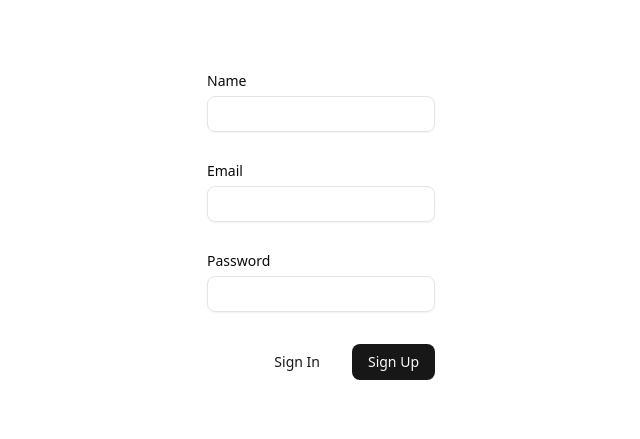
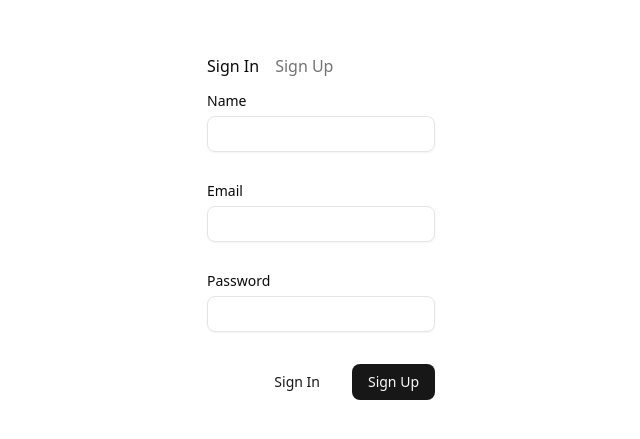
Before and after one commit to Alevit-Team/nextjs-boilerplate, a Next.js app: page /sign-up in a window 1280 px wide. Shown: the part 173-612 px from the top of the page, without its empty margins (319-959 px from the left). Built offline with nearby package versions, Linux system fonts and the light colour scheme; no server answers; what @next/env would draw is missing.

Commit message:
feat: enhance sign-in and sign-up pages with navigation links
- Added navigation links to the sign-in and sign-up pages for improved user experience.
- Wrapped forms in a section with a header to better structure the layout.

```diff
--- a/src/app/(front-end)/(auth)/sign-in/page.tsx
+++ b/src/app/(front-end)/(auth)/sign-in/page.tsx
@@ -1,9 +1,16 @@
 import { SignInForm } from '@/auth/nextjs/components/signin-form';
+import Link from 'next/link';
 
 export default function SignInPage() {
   return (
     <div className='flex h-screen items-center justify-center'>
-      <SignInForm />
+      <section>
+        <div className='flex gap-4 pb-4'>
+          <p className='text-muted-foreground'>Sign In</p>
+          <Link href='/sign-up'>Sign Up</Link>
+        </div>
+        <SignInForm />
+      </section>
     </div>
   );
 }
--- a/src/app/(front-end)/(auth)/sign-up/page.tsx
+++ b/src/app/(front-end)/(auth)/sign-up/page.tsx
@@ -1,9 +1,16 @@
 import { SignUpForm } from '@/auth/nextjs/components/signup-form';
+import Link from 'next/link';
 
 export default function SignUpPage() {
   return (
     <div className='flex h-screen items-center justify-center'>
-      <SignUpForm />
+      <section>
+        <div className='flex gap-4 pb-4'>
+          <Link href='/sign-in'>Sign In</Link>
+          <p className='text-muted-foreground'>Sign Up</p>
+        </div>
+        <SignUpForm />
+      </section>{' '}
     </div>
   );
 }
```
